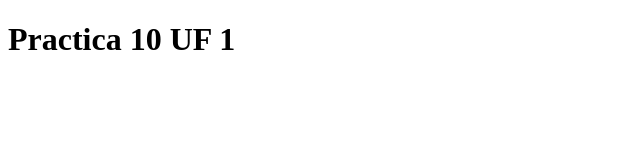
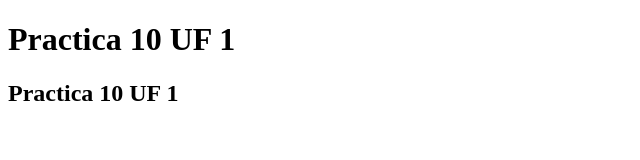
Before and after one commit to pmoraleda/UF1P10, a plain HTML site: page index.html in a window 1280 px wide. Shown: the whole page, without its empty margins (0-640 px from the left). Drawn offline with Linux system fonts and the light colour scheme.

Commit message:
Modificacio

```diff
--- a/index.html
+++ b/index.html
@@ -5,6 +5,7 @@
     <title>UF1P10</title>
 </head>
 <body>
-   <h1> Practica 10 UF 1</h1>
+   <h1> Practica 10 UF 1 </h1>
+   <h2> Practica 10 UF 1 </h2>
 </body>
 </html>
```
